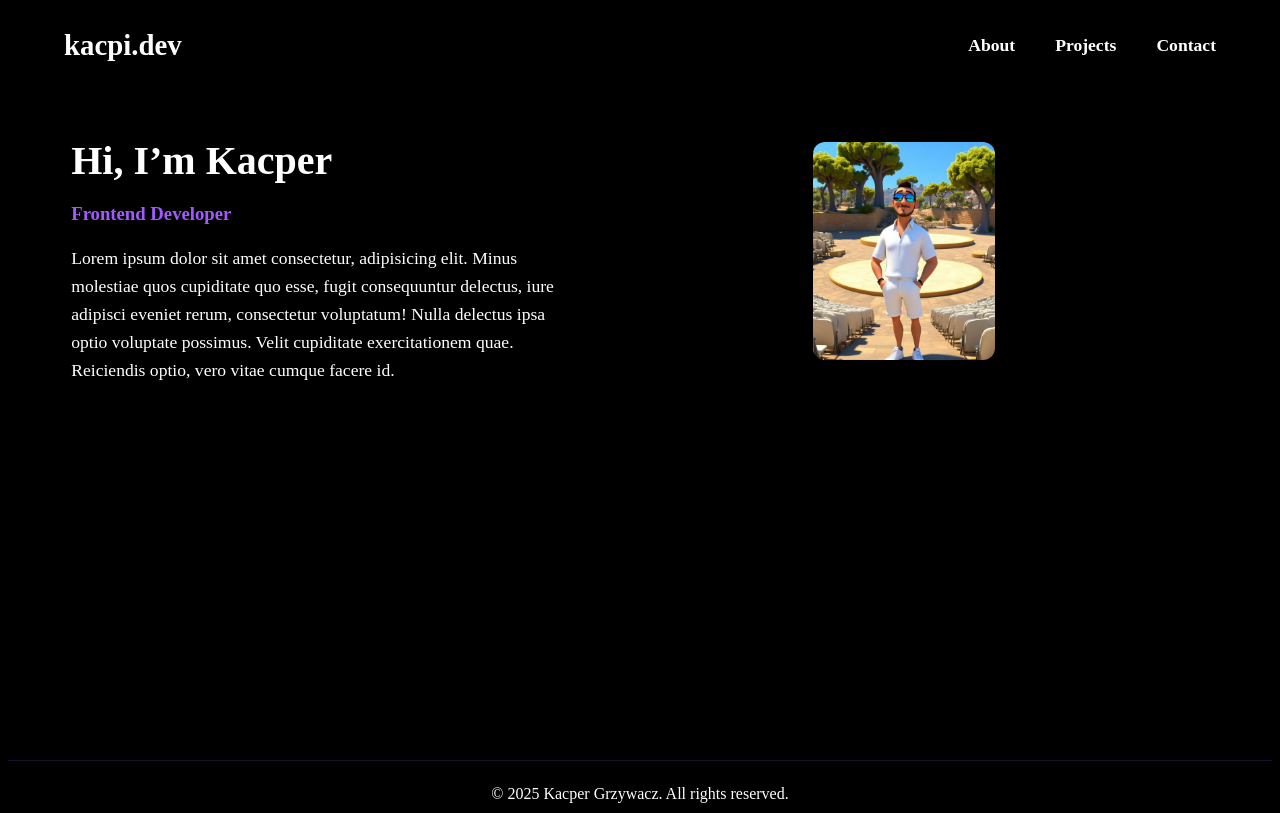
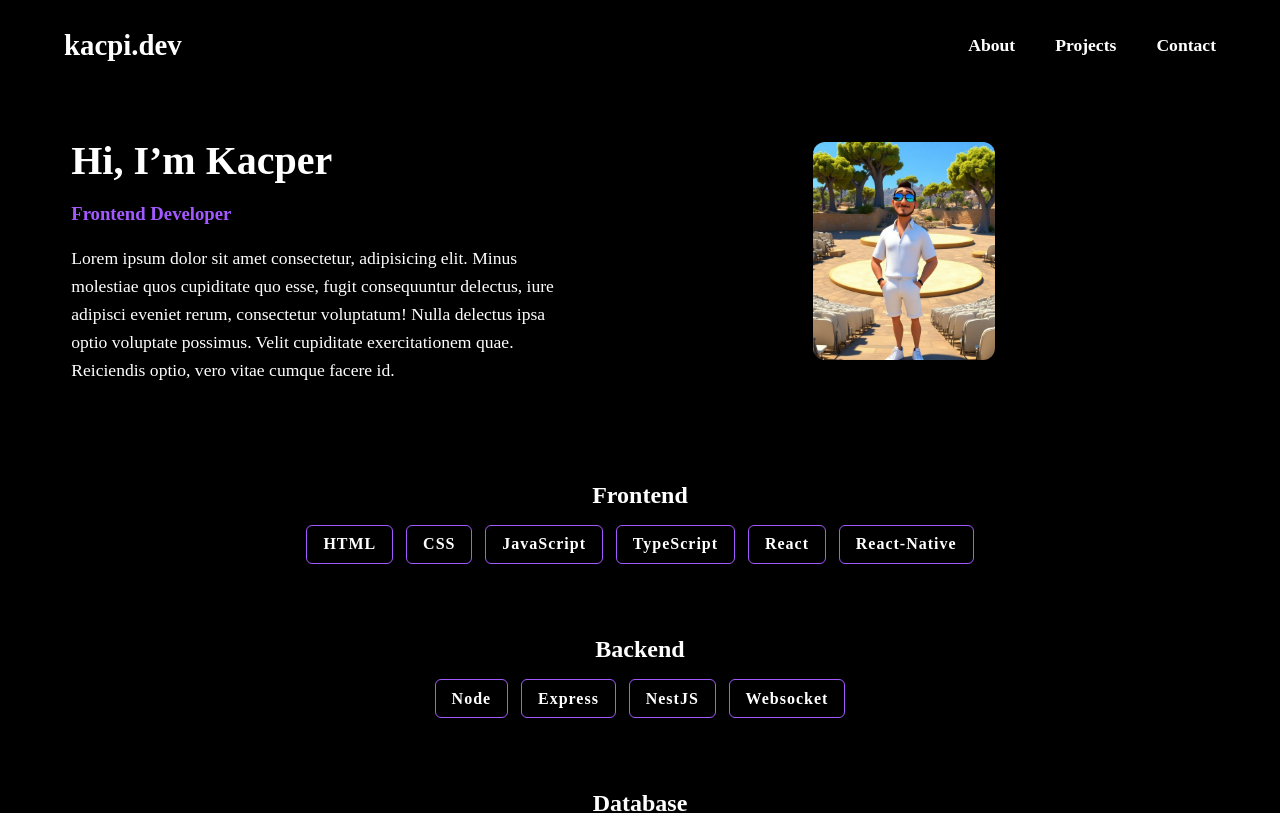
Before and after one commit to kacpi95/My-page, a React (Vite) app: page /about in a window 1280 px wide. Shown: the top 813 px of the page. Built offline with nearby package versions, Linux system fonts and the light colour scheme.

Commit message:
add: styles to AboutSkills component

```diff
--- a/src/components/features/AboutSkills/AboutSkills.module.scss
+++ b/src/components/features/AboutSkills/AboutSkills.module.scss
@@ -0,0 +1,48 @@
+@use '../../../styles/global.scss' as *;
+
+.skills {
+  display: flex;
+  flex-direction: column;
+  gap: 2rem;
+  margin-bottom: 3rem;
+  text-align: center;
+}
+
+.skillGroup {
+  .groupTitle {
+    margin-bottom: 1rem;
+    font-size: 1.5rem;
+    color: $text-color;
+  }
+
+  .skillsList {
+    display: flex;
+    flex-wrap: wrap;
+    justify-content: center;
+    padding-bottom: 0.5rem;
+    gap: 0.8rem;
+    overflow-x: auto;
+
+    .skill {
+      flex: 0 0 auto;
+      padding: 0.6rem 1rem;
+      border: 1px solid #a259ff;
+      border-radius: 6px;
+      color: $text-color;
+      letter-spacing: 1px;
+      font-weight: 600;
+      transition: all 0.3s ease;
+
+      &:hover {
+        background: #a259ff;
+        color: $text-color;
+      }
+    }
+  }
+}
+
+@media (max-width: 768px) {
+  .skillsList {
+    gap: 0.5rem;
+  }
+}
```
